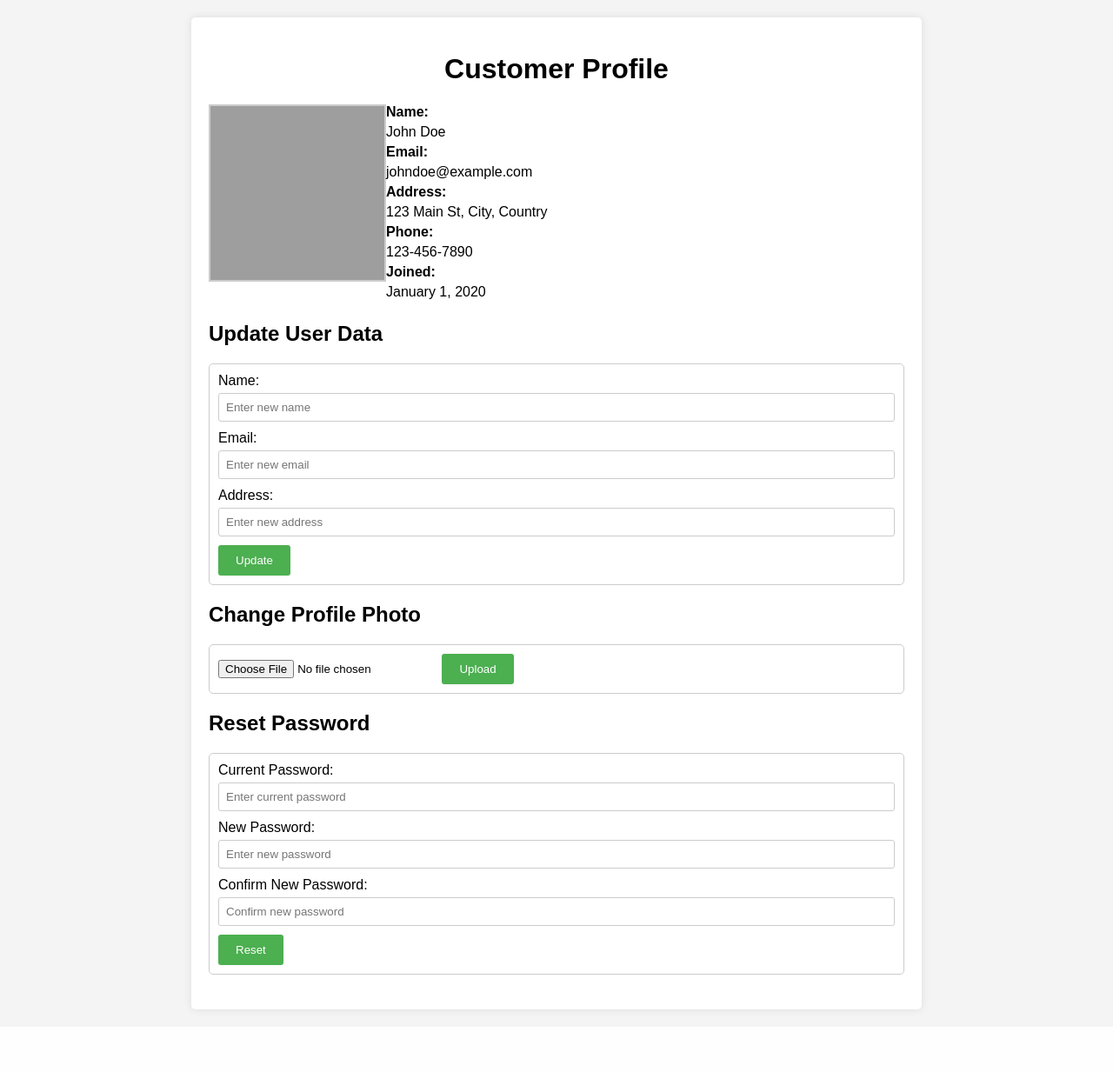
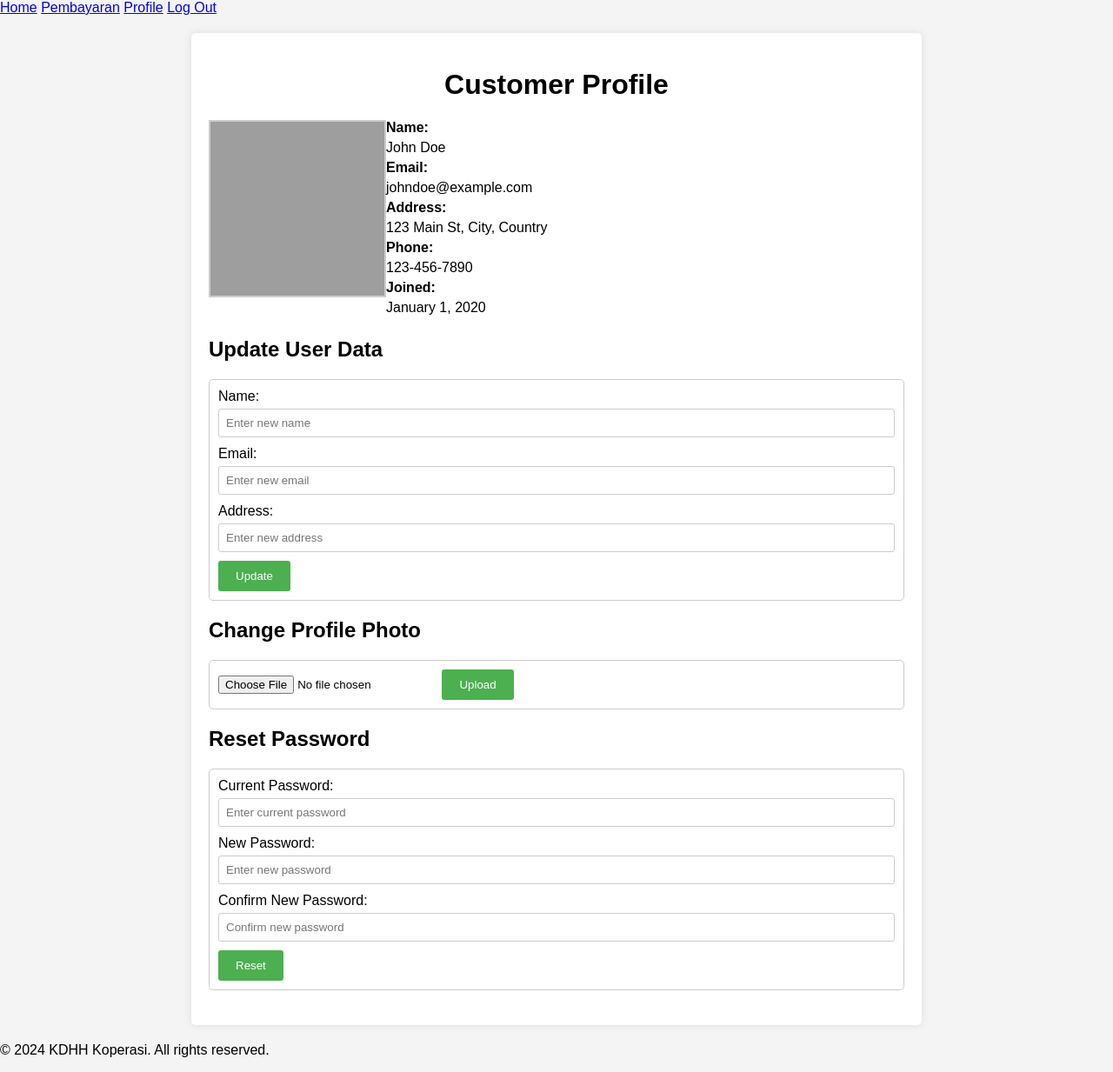
Before and after one commit to QQUway/WPUTSLecture, a PHP site: page /profile.php in a window 1280 px wide. Shown: the whole page at 87% size. Before the commit the page ends 1167 px from the top, so only its background shows below. Run offline with PHP 8.4, Linux system fonts and the light colour scheme; grey boxes are pictures that could not be loaded.

Commit message:
added navbar and footer to profile

```diff
--- a/profile.php
+++ b/profile.php
@@ -1,9 +1,10 @@
 <?php
-include ('connect.php');
+include('connect.php');
 ?>
 
 <!DOCTYPE html>
 <html lang="en">
+
 <head>
     <meta charset="UTF-8">
     <meta name="viewport" content="width=device-width, initial-scale=1.0">
@@ -12,6 +13,12 @@
 </head>
 
 <body>
+    <div class="navbar">
+        <a href="#">Home</a>
+        <a href="#">Pembayaran</a>
+        <a href="#">Profile</a>
+        <a href="#">Log Out</a>
+    </div>
     <div class="container">
         <h1>Customer Profile</h1>
         <div class="profile-info">
@@ -67,7 +74,8 @@
             <h2>Reset Password</h2>
             <form id="password-form">
                 <label for="current-password">Current Password:</label>
-                <input type="password" id="current-password" name="current-password" placeholder="Enter current password">
+                <input type="password" id="current-password" name="current-password"
+                    placeholder="Enter current password">
 
                 <label for="new-password">New Password:</label>
                 <input type="password" id="new-password" name="new-password" placeholder="Enter new password">
@@ -78,6 +86,10 @@
                 <input type="submit" value="Reset">
             </form>
         </div>
+    </div>
+
+    <div class="footer">
+        <p>&copy; 2024 KDHH Koperasi. All rights reserved.</p>
     </div>
 
     <script>
@@ -118,7 +130,8 @@
 
                     // Display the cropped image for preview
                     var profilePhotoContainer = document.querySelector('.profile-photo-container');
-                    profilePhotoContainer.innerHTML = '<img src="' + croppedDataURL + '" alt="Profile Picture">';
+                    profilePhotoContainer.innerHTML = '<img src="' + croppedDataURL +
+                        '" alt="Profile Picture">';
 
                     // Optionally, you can also submit the cropped image to the server
                     // by sending croppedDataURL to the server using AJAX
@@ -134,4 +147,5 @@
     });
     </script>
 </body>
+
 </html>
```
Also changed, not shown: navbar_footer.php (renamed from navbar-footer.php). Lines whose indentation alone changed are shown as unchanged.
